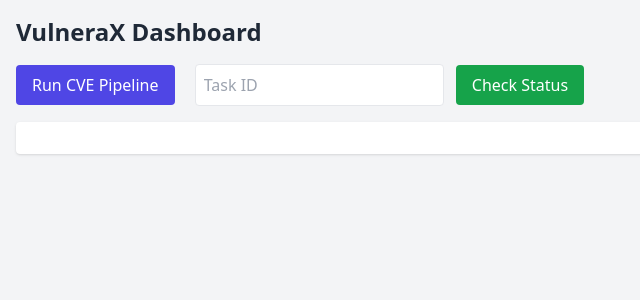
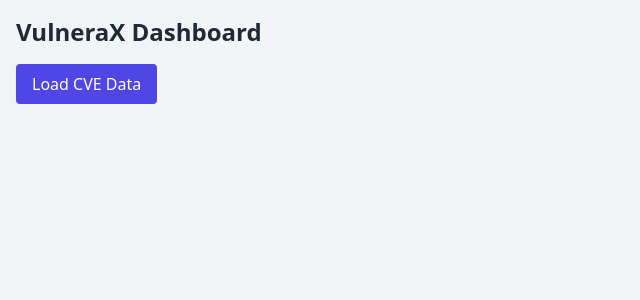
Before and after one commit to sharkhk/vulnerax, a Flask app: page / in a window 1280 px wide. Shown: the top 300 px of the page, without its empty margins (0-640 px from the left). Run offline with Flask 3, Linux system fonts and the light colour scheme; some libraries are stand-ins or nearby versions.

Commit message:
Update index.html

```diff
--- a/templates/index.html
+++ b/templates/index.html
@@ -5,7 +5,6 @@
   <meta name="viewport" content="width=device-width, initial-scale=1.0">
   <title>VulneraX Dashboard</title>
   <script src="https://cdn.tailwindcss.com"></script>
-  <script src="https://js.stripe.com/v3/"></script>
   <script src="https://cdn.jsdelivr.net/npm/chart.js"></script>
   <link rel="stylesheet" href="https://unpkg.com/leaflet/dist/leaflet.css" />
   <script src="https://unpkg.com/leaflet/dist/leaflet.js"></script>
@@ -13,24 +12,51 @@
 <body class="bg-gray-100 dark:bg-gray-900 text-gray-800 dark:text-gray-200">
   <div class="p-4">
     <h1 class="text-2xl font-bold mb-4">VulneraX Dashboard</h1>
-    <button id="runPipeline" class="px-4 py-2 bg-indigo-600 text-white rounded">Run CVE Pipeline</button>
-    <input id="taskIdInput" type="text" placeholder="Task ID" class="ml-4 p-2 border rounded" />
-    <button id="checkStatus" class="px-4 py-2 bg-green-600 text-white rounded ml-2">Check Status</button>
-    <div id="statusOutput" class="mt-4 p-4 bg-white rounded shadow"></div>
+    <button id="loadDataBtn" class="px-4 py-2 bg-indigo-600 text-white rounded">Load CVE Data</button>
+    <div id="dataContainer" class="mt-4 grid grid-cols-1 sm:grid-cols-2 lg:grid-cols-3 gap-4"></div>
   </div>
   <script>
-    document.getElementById('runPipeline').addEventListener('click', async () => {
-      const res = await fetch('/api/cves', { method: 'GET' });
-      const json = await res.json();
-      document.getElementById('taskIdInput').value = json.task_id;
-      document.getElementById('statusOutput').textContent = 'Pipeline started, task ID: ' + json.task_id;
-    });
-    document.getElementById('checkStatus').addEventListener('click', async () => {
-      const tid = document.getElementById('taskIdInput').value;
-      const res = await fetch(`/api/agent/status/${tid}`);
-      const stat = await res.json();
-      document.getElementById('statusOutput').textContent = JSON.stringify(stat, null, 2);
-    });
+    async function loadCveData() {
+      const btn = document.getElementById('loadDataBtn');
+      btn.disabled = true;
+      btn.textContent = 'Loading...';
+      try {
+        const res = await fetch('/api/cves');
+        const data = await res.json();
+        if (data.error) {
+          alert('Error: ' + data.error);
+        } else {
+          renderCves(data.cves);
+        }
+      } catch (e) {
+        alert('Fetch error: ' + e);
+      } finally {
+        btn.disabled = false;
+        btn.textContent = 'Load CVE Data';
+      }
+    }
+
+    function renderCves(cves) {
+      const container = document.getElementById('dataContainer');
+      container.innerHTML = '';
+      if (!cves || cves.length === 0) {
+        container.textContent = 'No CVEs found.';
+        return;
+      }
+      cves.forEach(c => {
+        const card = document.createElement('div');
+        card.className = 'bg-white dark:bg-gray-800 p-4 rounded shadow';
+        card.innerHTML = `
+          <h2 class="font-bold mb-1">${c.id}</h2>
+          <p class="text-sm text-gray-600 dark:text-gray-400 mb-2">${c.publishedDate.slice(0,10)}</p>
+          <p class="mb-2">Score: <strong>${c.cvssScore || 'N/A'}</strong></p>
+          <p class="text-gray-800 dark:text-gray-200">${c.description.length > 100 ? c.description.slice(0,100) + '...' : c.description}</p>
+        `;
+        container.appendChild(card);
+      });
+    }
+
+    document.getElementById('loadDataBtn').addEventListener('click', loadCveData);
   </script>
 </body>
 </html>
```
